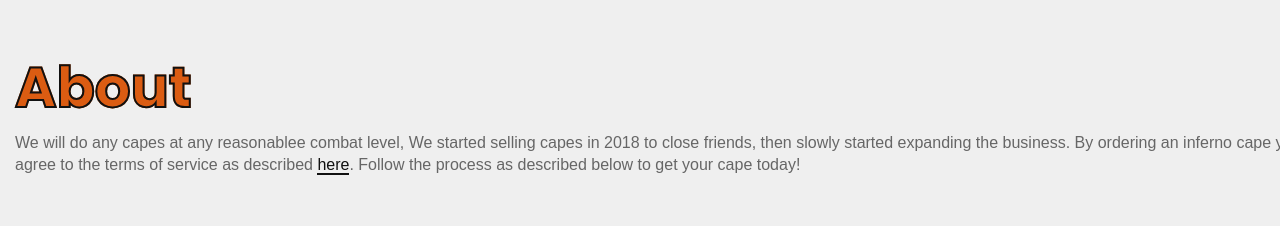
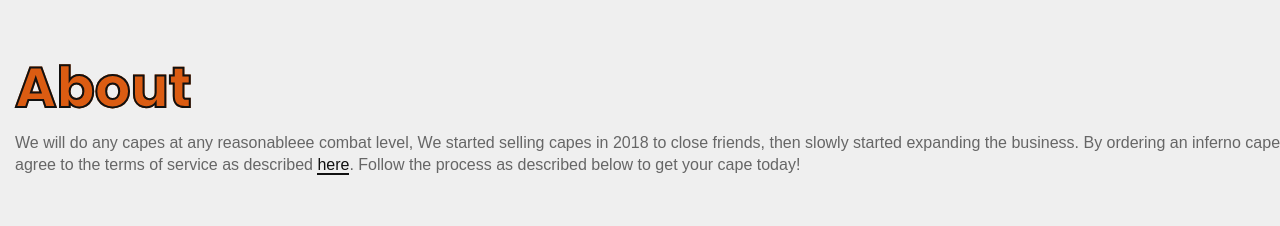
Before and after one commit to wetradesafe07/inferno, a plain HTML site: page index.html in a window 1280 px wide. Shown: the part 820-1046 px from the top of the page. Drawn offline with nearby package versions, Linux system fonts and the light colour scheme; some packages are replaced by stand-ins of ours; a script that the page names is missing.

Commit message:
Update index.html

```diff
--- a/index.html
+++ b/index.html
@@ -249,7 +249,7 @@
                     <h1>About</h1>
                     <br>
                     <p>
-                        We will do any capes at any reasonablee combat level, We started selling capes in 2018 to close friends,
+                        We will do any capes at any reasonableee combat level, We started selling capes in 2018 to close friends,
 then slowly started expanding the business.               By ordering an inferno cape you agree to the terms of service as described <a
     href="#terms">here</a>. Follow the process as described below to get your cape today!</p>
 <br><br>
```
